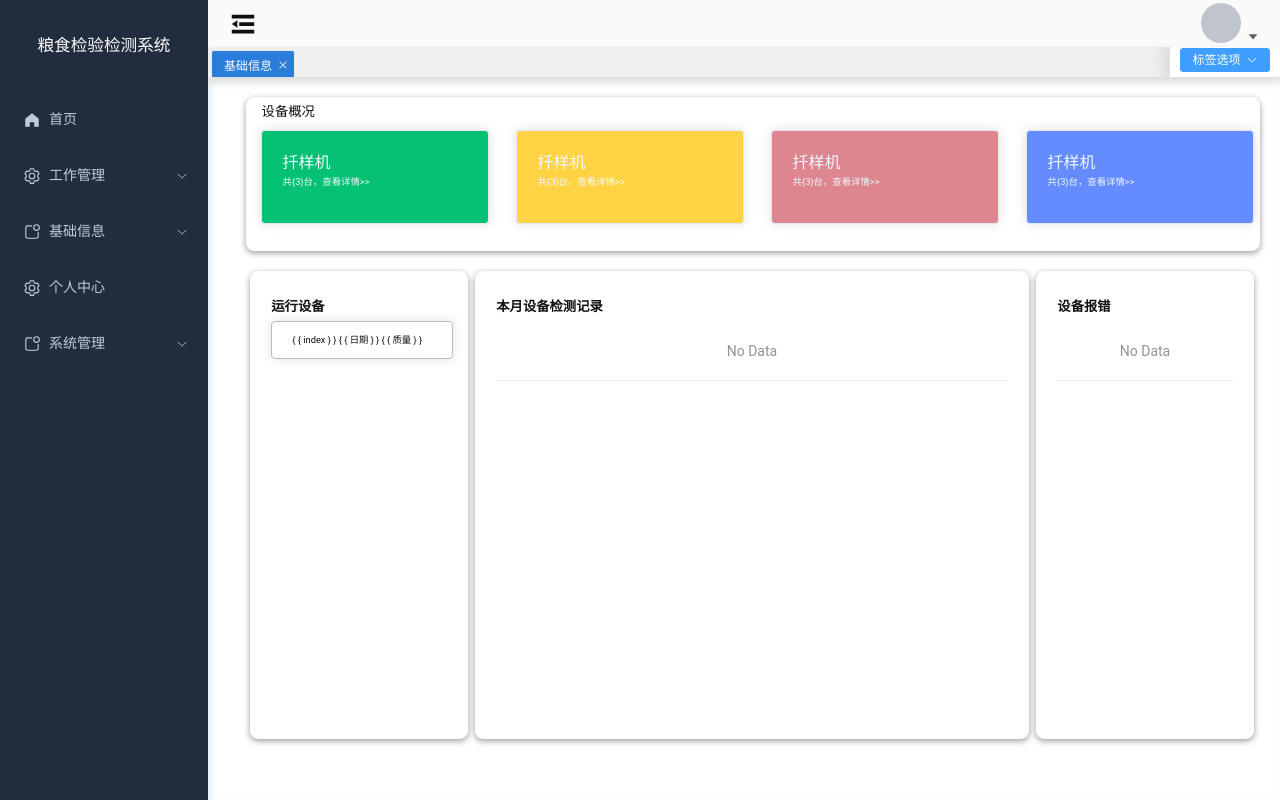
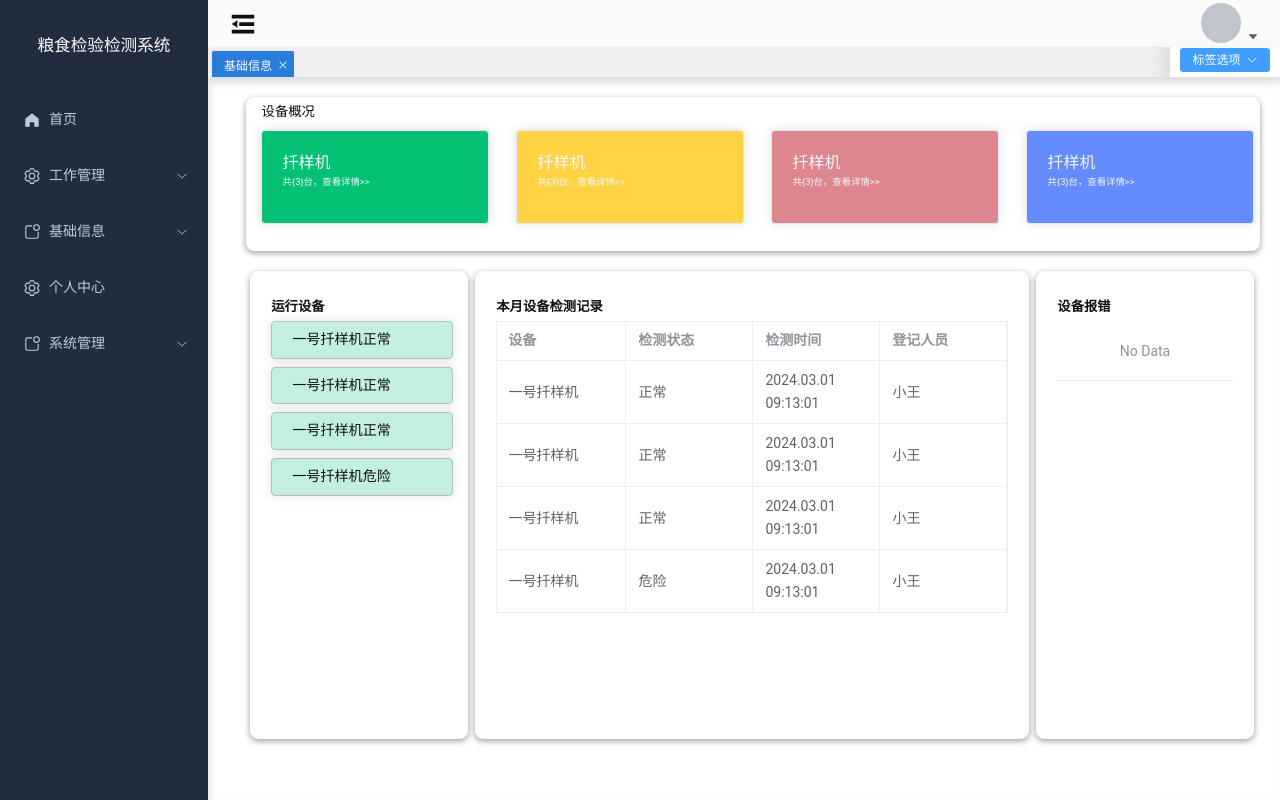
Before and after one commit to jobgege/GranarySystem-PC, a Vue app: page /babelinformation in a window 1280 px wide. Built offline with nearby package versions, Linux system fonts and the light colour scheme.

Commit message:
feat:完成个人信息组件

```diff
--- a/src/components.d.ts
+++ b/src/components.d.ts
@@ -28,6 +28,7 @@ declare module 'vue' {
     ElMenuItem: typeof import('element-plus/es')['ElMenuItem']
     ElSubMenu: typeof import('element-plus/es')['ElSubMenu']
     ElTable: typeof import('element-plus/es')['ElTable']
+    ElTableColumn: typeof import('element-plus/es')['ElTableColumn']
     Header: typeof import('./components/Header.vue')['default']
     Information: typeof import('./components/Information.vue')['default']
     LeftBar: typeof import('./components/LeftBar.vue')['default']
--- a/src/views/BabelInformation.vue
+++ b/src/views/BabelInformation.vue
@@ -4,22 +4,24 @@
        <!-- 最好封装成组件 -->
        <el-card class="BusyMachine">
           <h4>运行设备</h4>
-          <el-card class="son">
+          <el-card class="son" v-for="(item,index) in tableData">
              <!-- 到时候根据数据遍历生成son属性名的el-card -->
                  <span>
-                     { { index } }
+                    {{ item.Machine }}
                  </span>
                  <span>
-                     { { 日期 } }
-                 </span>
-                 <span>
-                     { { 质量 } }
+                     {{ item.Status }}
                  </span>
              </el-card>
        </el-card>
        <el-card class="MachineTest">
           <h4>本月设备检测记录</h4>
-            <el-table></el-table>
+          <el-table :data="tableData" border class="table" header-cell-class-name="table-header">
+                <el-table-column prop="Machine" label="设备"></el-table-column>
+                <el-table-column prop="Status" label="检测状态"></el-table-column>
+                <el-table-column prop="Time" label="检测时间"></el-table-column>
+                <el-table-column prop="Logger" label="登记人员"></el-table-column>
+            </el-table>
        </el-card>
        <el-card class="MachineFault">
           <h4>设备报错</h4>
@@ -29,10 +31,41 @@
  </template>
 
  <script setup>
+ import { onMounted } from 'vue';
  import ManageAbort from '../components/MainPage/ManageAbort.vue';
+ const tableData = ref([]);
+ const getData = () => {
+    tableData.value = [
+        {
+         Machine: '一号扦样机',
+         Status: '正常',
+         Time: '2024.03.01 09:13:01',
+         Logger: '小王',
+        },
+        {
+         Machine: '一号扦样机',
+         Status: '正常',
+         Time: '2024.03.01 09:13:01',
+         Logger: '小王',
+        },
+        {
+         Machine: '一号扦样机',
+         Status: '正常',
+         Time: '2024.03.01 09:13:01',
+         Logger: '小王',
+        },
+        {
+         Machine: '一号扦样机',
+         Status: '危险',
+         Time: '2024.03.01 09:13:01',
+         Logger: '小王',
+        },
+    ];
+};
 
-
-
+onMounted(()=>{
+   getData();
+})
 
  </script>
 
@@ -103,7 +136,7 @@
     .son{
        width: 14.05vw;
        height: 4.44vh;
-       background-color: rgba(255,255,255,1);
+       background-color: rgba(5,193,116,0.24);
        color: rgba(16,16,16,1);
        font-size: 0.73vw;
        display:flex ;
@@ -111,6 +144,11 @@
        justify-content: space-between;
        font-family: Roboto;
        border: 0.06rem solid rgba(187,187,187,1);
-
+       margin-bottom: 1vh;
+       span{
+      color: rgba(16,16,16,1);
+      font-size: 0.88rem;
+      text-align: left;
+       }
     }
  </style>
```
